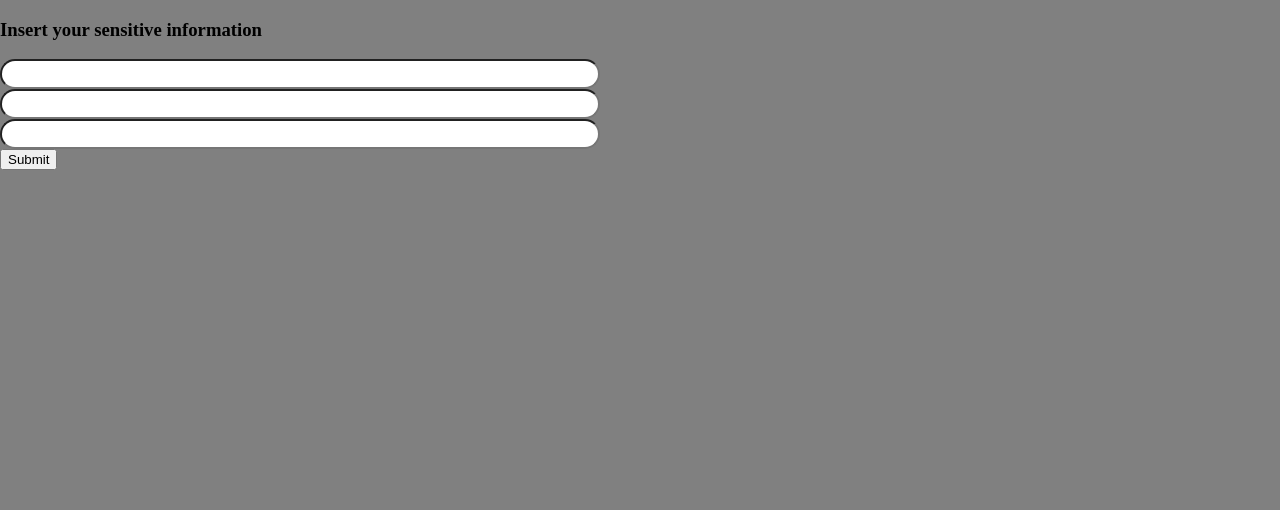
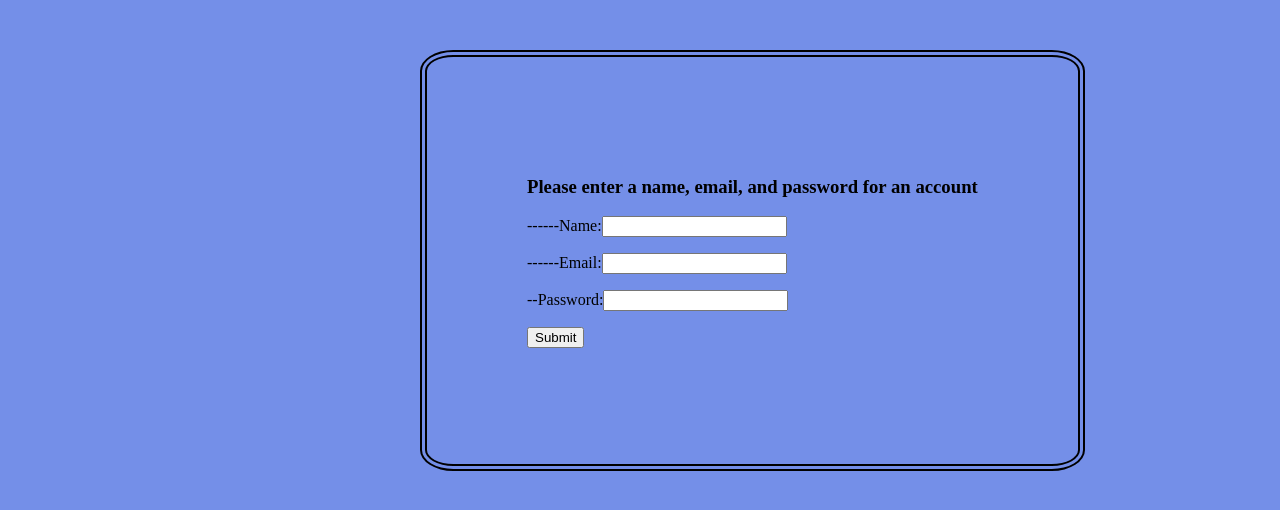
Before and after one commit to MewTheGamer/website, a Flask app: page /profile in a window 1280 px wide. Shown: the top 510 px of the page. Run offline with Flask 3, Linux system fonts and the light colour scheme.

Commit message:
submit page css

```diff
--- /dev/null
+++ b/static/profileStyle.css
@@ -0,0 +1,14 @@
+body {
+top:0px;
+    left:420px;
+    top: 50px;
+    padding:100px;
+    margin:0px;
+    position:absolute;
+    background-color: rgb(116, 143, 232);
+    overflow: scroll;
+    border-style:double;
+    border-width: .2cm;
+    border-color: black;
+    border-radius: 5%;
+}
--- a/templates/profile.html
+++ b/templates/profile.html
@@ -3,18 +3,18 @@
 <head>
     <title>Register</title>
     <!-- <link rel="stylesheet" type="text/css" href="../static/style.css"> -->
-    <link rel="stylesheet" type="text/css" href="{{ url_for('static', filename='style.css') }}">
+    <link rel="stylesheet" type="text/css" href="{{ url_for('static', filename='profileStyle.css') }}">
 
 </head>
 
 <body>
     <div class="account-page">
-        <h3>Insert your sensitive information</h3>
+        <h3>Please enter a name, email, and password for an account</h3>
         <form method="post" class="pos">
-            <input type="text" id="name" name="name" required>
-            <input type="text" id="email" name="email" required>
-            <input type="text" id="password" name="password" required>
-            <button type="submit">Submit</button>
+            <p>------Name:<input type="text" id="name" name="name" required></p>
+            <p>------Email:<input type="text" id="email" name="email" required></p>
+            <p>--Password:<input type="text" id="password" name="password" required></p>
+            <p><button type="submit">Submit</button></p>
         </form>
     </div>
 </body>
```
